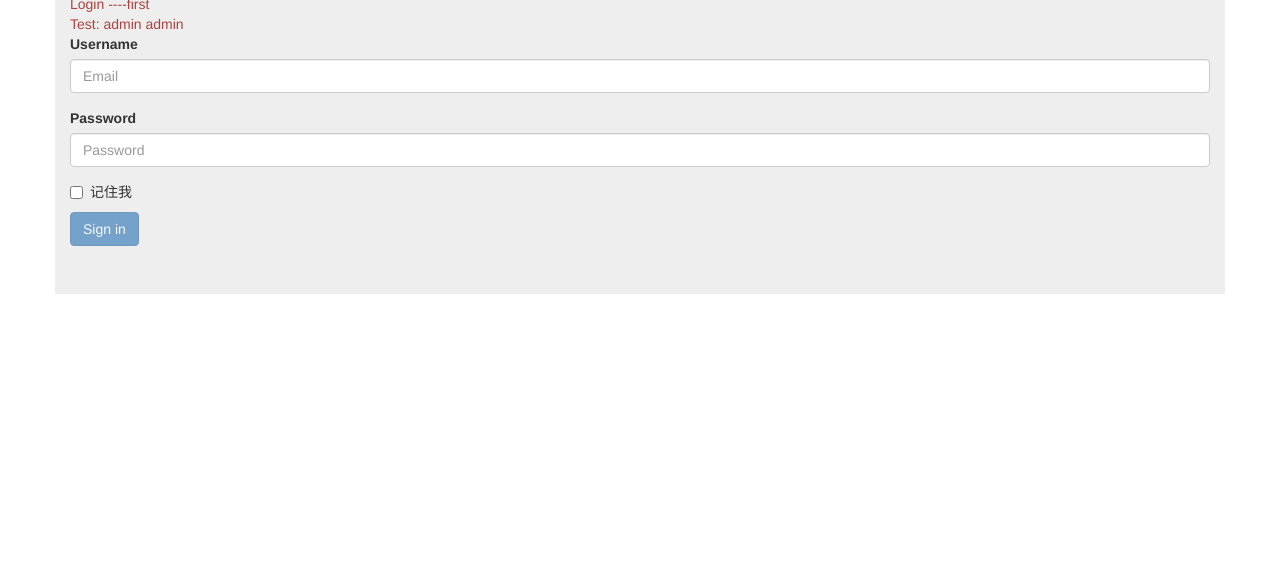
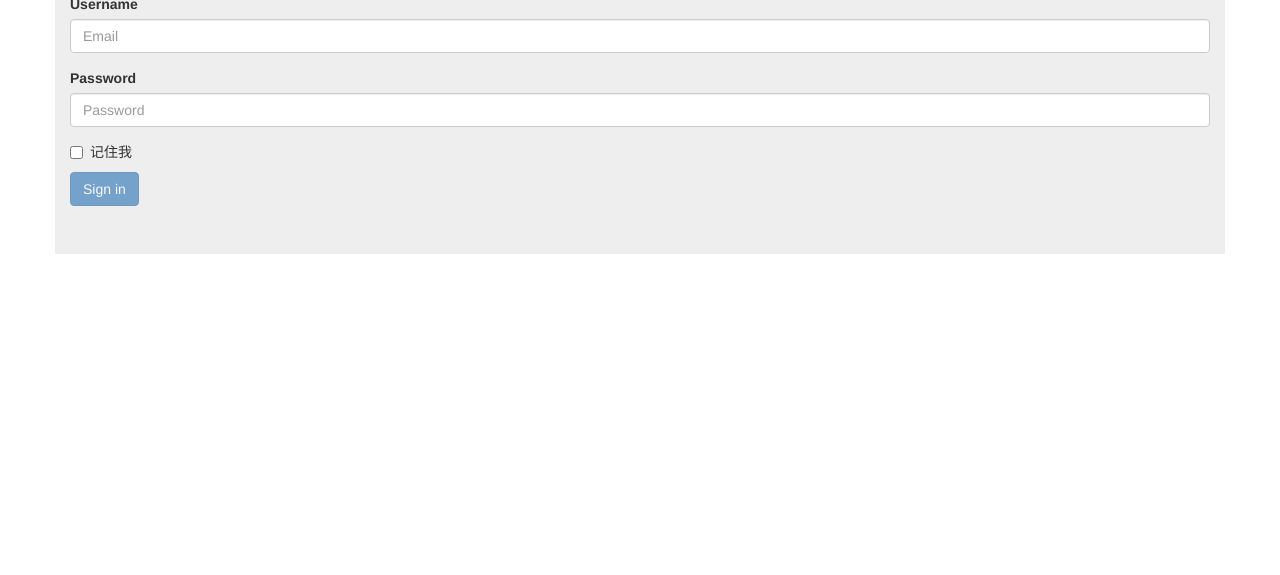
Before and after one commit to yuechong/angular-site-demo, a plain HTML site: page index.html in a window 1280 px wide. Shown: the part 225-800 px from the top of the page. Drawn offline with Linux system fonts and the light colour scheme; no server answers.

Commit message:
Update login.html

```diff
--- a/template/login.html
+++ b/template/login.html
@@ -1,10 +1,12 @@
 <div class="container jumbotron">
     <div class="alert-danger center-block">{{ massege }}</div>
     <h1>Login</h1>
+ <!--
     <div class="text-danger">
 	Login ----first <br/>
-	Test: admin  admin
+	<!--Test: admin  admin
     </div>
+  -->
     <form name="form">
         <div class="form-group"  ng-class="{'has-error':form.username.$dirty && form.username.$error.required}" >
             <label for="">Username</label>
```
